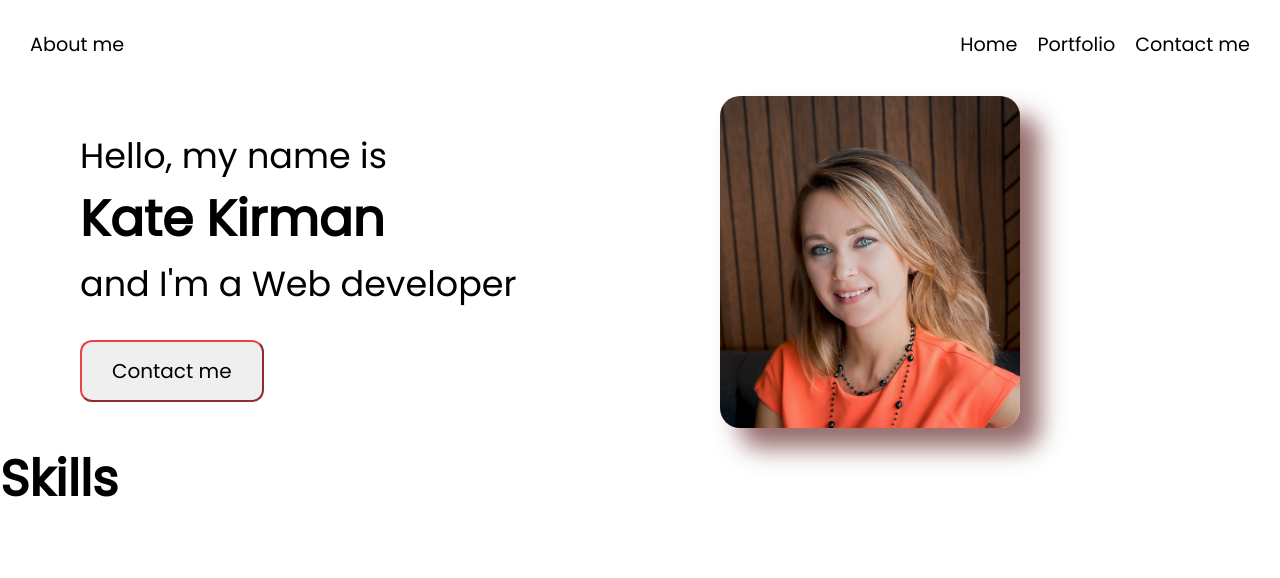
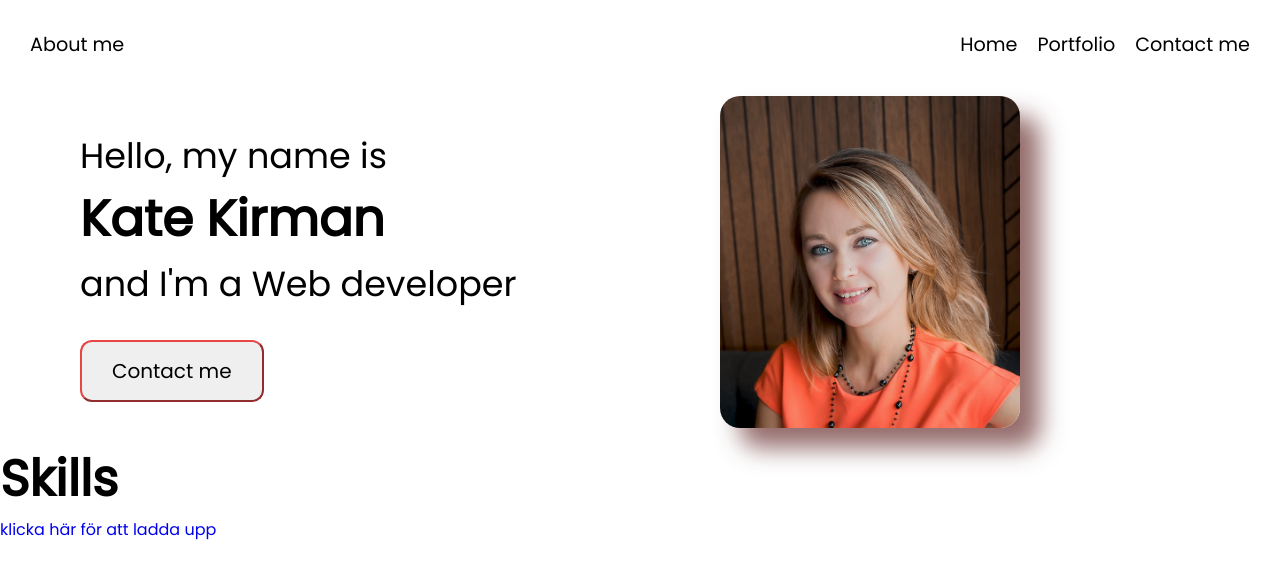
Before and after one commit to KateKrmn/Portfolio, a plain HTML site: page index.html in a window 1280 px wide. Drawn offline with Linux system fonts and the light colour scheme.

Commit message:
added upload functionality

```diff
--- a/index.html
+++ b/index.html
@@ -30,6 +30,7 @@
     </section>
     <section class="skills">
         <h1>Skills</h1>
+        <a href="upload.html">klicka här för att ladda upp</a>
     </section>
 
 </body>
```
